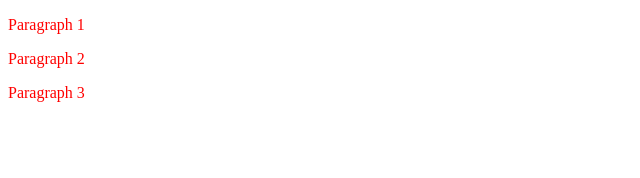
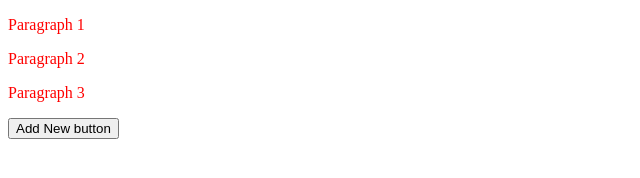
Before and after one commit to gokulprajapat/apnacollege-demo, a plain HTML site: page index.html in a window 1280 px wide. Shown: the whole page, without its empty margins (0-640 px from the left). Drawn offline with Linux system fonts and the light colour scheme.

Commit message:
Add Button

```diff
--- a/index.html
+++ b/index.html
@@ -10,5 +10,6 @@
     <p>Paragraph 1</p>
     <p>Paragraph 2</p>
     <p>Paragraph 3</p>
+    <button>Add New button</button>
 </body>
 </html>
```
